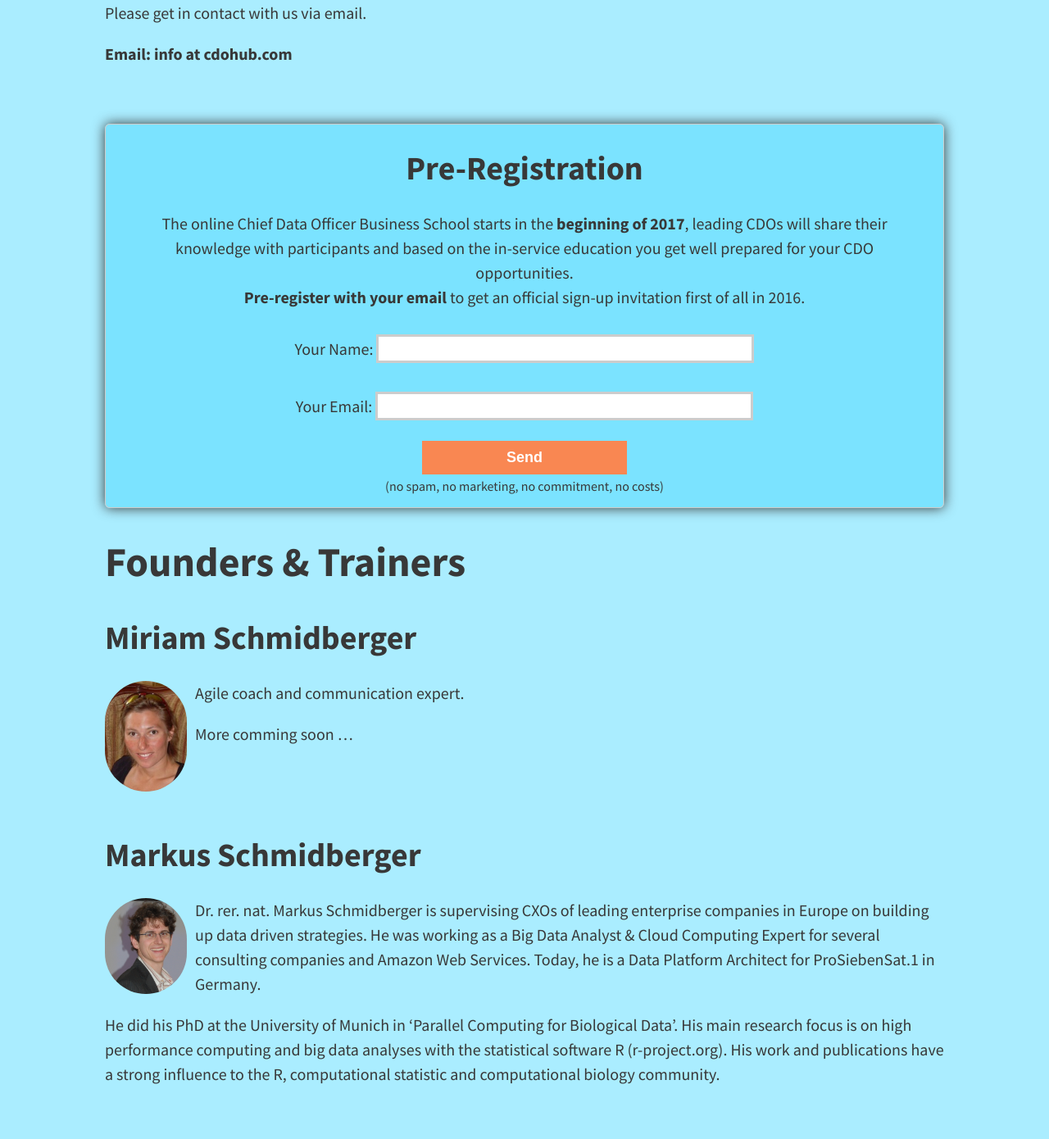
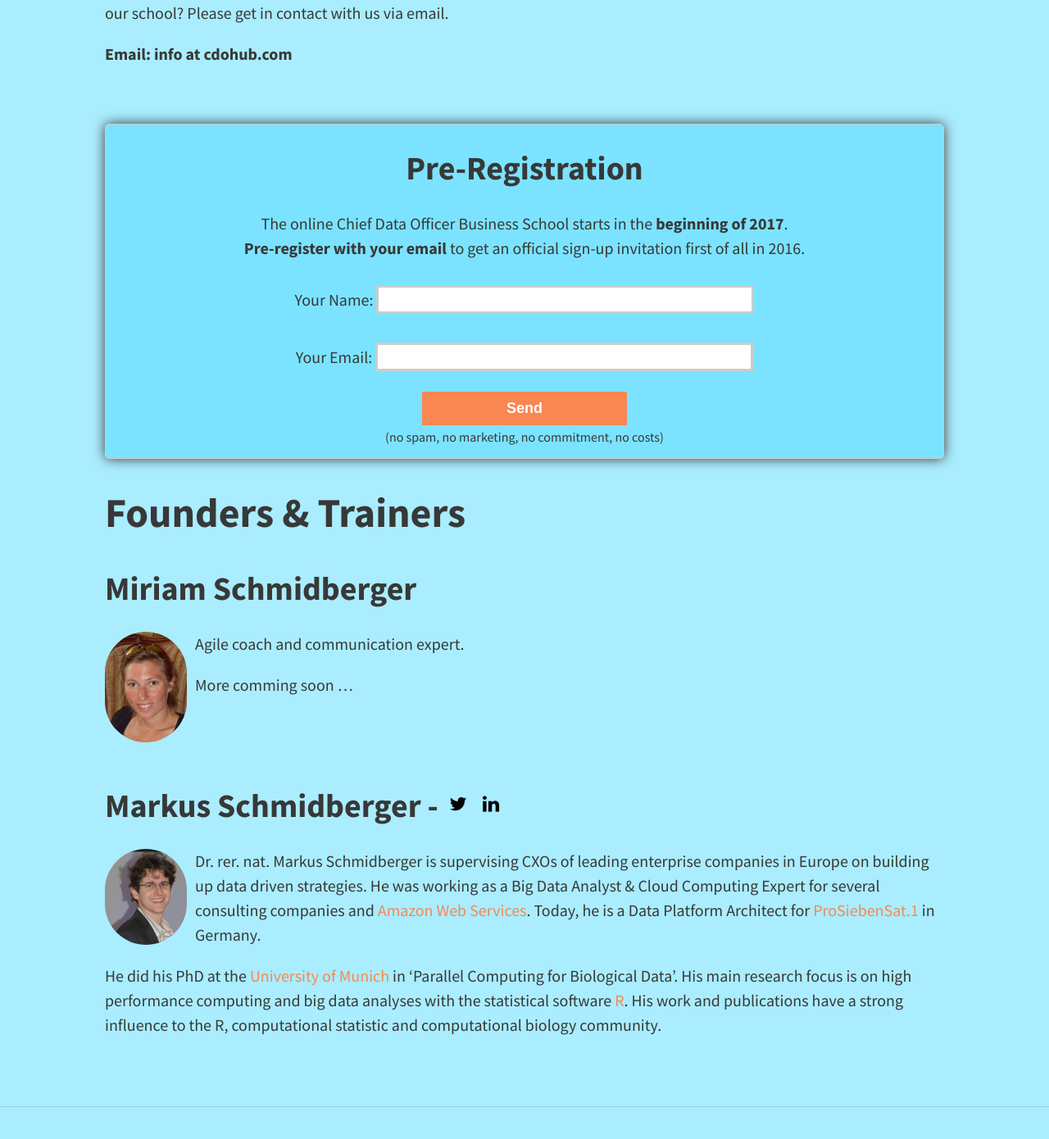
Before and after one commit to schmidb/CDOhub, a Jekyll site: the page built from contact.md, in a window 1280 px wide and 1400 px high, scrolled down 480 px. Shown: the top 1390 px of the window at 82% size. Built offline with Jekyll 4.4.1, drawn with Linux system fonts in a browser that asks for light colours; nearby versions of some CDN libraries; some of the changed text lies outside the part shown.

```diff
--- a/_includes/preregistration.html
+++ b/_includes/preregistration.html
@@ -1,8 +1,7 @@
 
 <div id="form_sample">
     <h2>Pre-Registration</h2>
-    <p>The online Chief Data Officer Business School starts in the <b>beginning of 2017</b>, leading CDOs will share their knowledge
-        with participants and based on the in-service education you get well prepared for your CDO opportunities. <br>
+    <p>The online Chief Data Officer Business School starts in the <b>beginning of 2017</b>.<br>
         <b>Pre-register with your email</b> to get an official sign-up invitation first of all in 2016.</p>
     <form action="//formspree.io/registration@cdohub.com" method="POST">
         Your Name: <input type="text" name="name"><br>
--- a/contact.md
+++ b/contact.md
@@ -8,12 +8,12 @@ feature-img: "img/header/banner-643724.jpg"
 ---
 
 We are very interested to hear your ideas, concepts and methodologies
-for your daily Chief Data Officer work. Please get in contact with us
+for your daily Chief Data Officer (CDO) work. Please get in contact with us
 via email and help us to structure the best CDO business school program.
 
-You are a experienced CDO and interested to have a guest post on the
-CDOhub blog or getting a trainer in our school? Please get in contact
-with us via email.
+You are an experienced CDO and interested to have a guest post on the
+CDOhub blog or getting a trainer, mentor or coach in our school? Please
+get in contact with us via email.
 
 **Email: info at cdohub.com**
 
@@ -31,17 +31,18 @@ More comming soon ...
 
 <br><br>
 
-## Markus Schmidberger
+## Markus Schmidberger - [![twitter](/img/simple_icons_black/Twitter.png)](https://twitter.com/cloudhpc) [![linkedin](/img/simple_icons_black/LinkedIn.png)](https://www.linkedin.com/in/schmidberger)
 ![Markus](/img/markus.jpeg){:style="width:100px; float: left;
 margin-right: 10px; border-radius: 53px;"}
 Dr. rer. nat. Markus Schmidberger is supervising CXOs of leading
 enterprise companies in Europe on building up data driven strategies.
 He was working as a Big Data Analyst & Cloud Computing Expert for several
-consulting companies and Amazon Web Services. Today, he is a Data
-Platform Architect for ProSiebenSat.1 in Germany.
+consulting companies and [Amazon Web Services](https://aws.amazon.com).
+Today, he is a Data Platform Architect for [ProSiebenSat.1](http://www.prosiebensat1.de/)
+in Germany.
 
-He did his PhD at the University of Munich in 'Parallel Computing for
-Biological Data'. His main research focus is on high performance
-computing and big data analyses with the statistical software R
-(r-project.org). His work and publications have a strong influence to
-the R,  computational statistic and computational biology community.
+He did his PhD at the [University of Munich](http://www.lmu.de) in
+'Parallel Computing for Biological Data'. His main research focus is on
+high performance computing and big data analyses with the statistical
+software [R](http://r-project.org). His work and publications have a
+strong influence to the R, computational statistic and computational biology community.
```
Also changed, not shown: 404.md (+1 -0 lines), _posts/2016-02-27-meet-CDOhub.md (+8 -2 lines), coaching.md (+19 -3 lines), home.md (+33 -10 lines).
